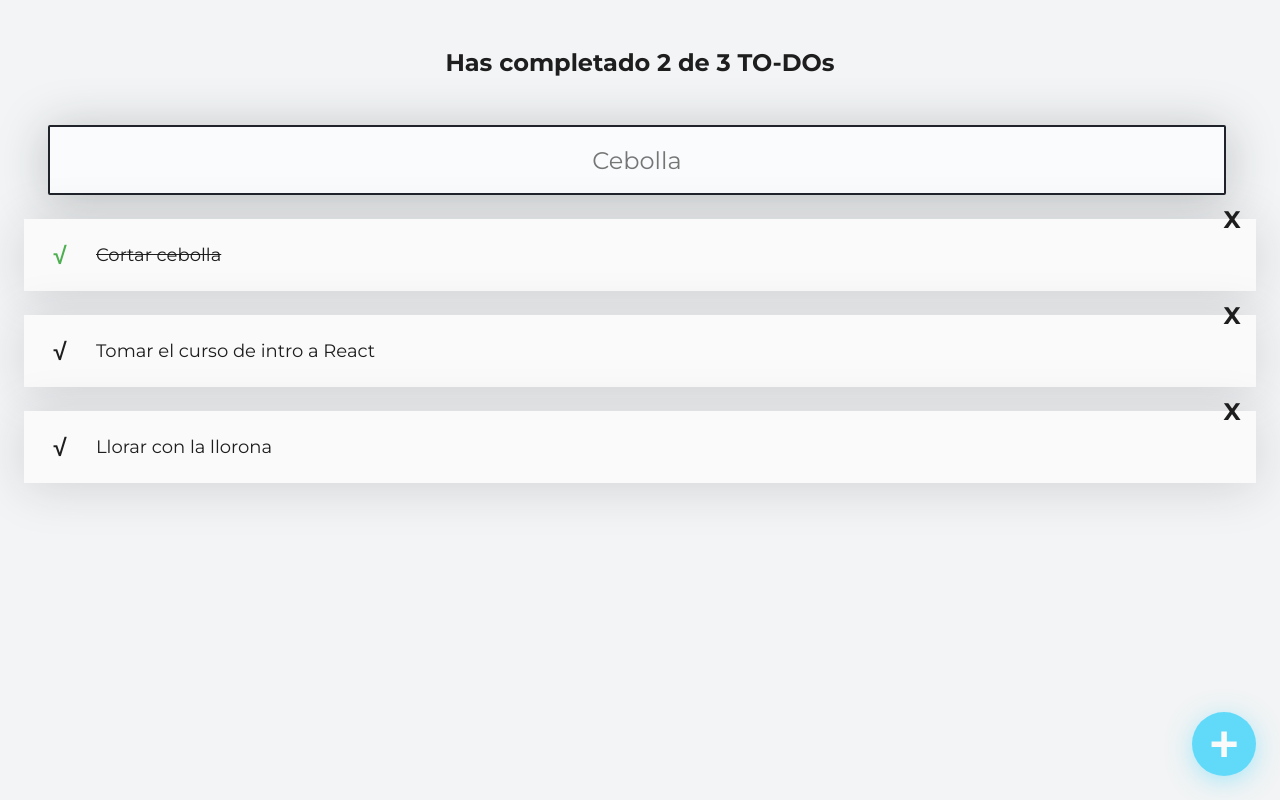
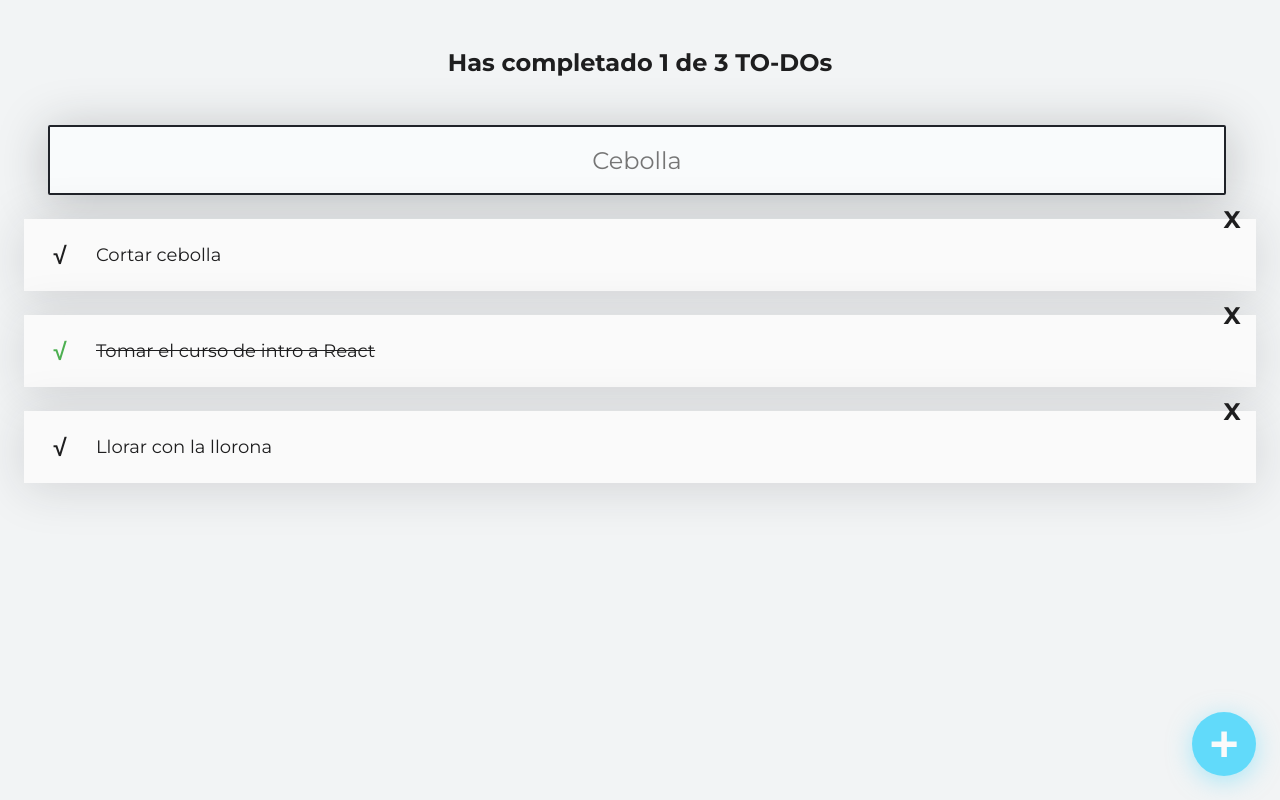
Before and after one commit to AndresCV29/configuracion-manual-react, a React (Create React App) app: page / in a window 1280 px wide. Built offline with nearby package versions, Linux system fonts and the light colour scheme.

Commit message:
clase 10 - contando y buscando ToDos

```diff
--- a/src/App.js
+++ b/src/App.js
@@ -6,14 +6,14 @@
 import { CreateToDoButton } from "./CreateToDoButton";
 /* import './App.css'; */
 
-const todos = [
+const defaultToDos = [
   {
     text: 'Cortar cebolla',
-    completed: true
+    completed: false
   },
   {
     text: 'Tomar el curso de intro a React',
-    completed: false
+    completed: true
   },
   {
     text: 'Llorar con la llorona',
@@ -22,19 +22,43 @@
 ]
 
 function App(props) {
+  const [toDos, setToDos] = React.useState(defaultToDos)
+  const [searchValue, setSearchValue] = React.useState('')
+
+  const completedToDos = toDos.filter(toDo => toDo.completed === true).length
+  const totalToDos = toDos.length
+
+  let searchedToDos = []
+
+  if(!searchValue.length >= 1){
+    searchedToDos = toDos
+  }else{
+    searchedToDos = toDos.filter(toDo => {
+      const toDoText = toDo.text.toLowerCase()
+      const searchedText = searchValue.toLowerCase()
+      return toDoText.includes(searchedText)
+    })
+  }
+
   return (
     <React.Fragment>
 
-      <ToDoCounter/>
+      <ToDoCounter
+        total={totalToDos}
+        completed={completedToDos}
+      />
 
-      <ToDoSearch/>
+      <ToDoSearch
+        searchValue={searchValue}
+        setSearchValue={setSearchValue}
+      />
 
       <ToDoList>
-        {todos.map(todo => (
+        {searchedToDos.map(toDo => (
           <ToDoItem
-            key={todo.text}
-            text={todo.text}
-            completed={todo.completed}
+            key={toDo.text}
+            text={toDo.text}
+            completed={toDo.completed}
           />
         ))}
       </ToDoList>
--- a/src/ToDoCounter.js
+++ b/src/ToDoCounter.js
@@ -1,9 +1,10 @@
 import React from "react";
 import './ToDoCounter.css';
 
-function ToDoCounter () {
+function ToDoCounter ({total, completed}) {
+
     return (
-        <h2 className="ToDoCounter">Has completado 2 de 3 TO-DOs</h2>
+        <h2 className="ToDoCounter">Has completado {completed} de {total} TO-DOs</h2>
     );
 }
 
--- a/src/ToDoSearch.js
+++ b/src/ToDoSearch.js
@@ -1,25 +1,22 @@
 import React from "react";
 import './ToDoSearch.css';
 
-function ToDoSearch () {
+function ToDoSearch ({searchValue, setSearchValue}) {
 
-    const [searchValue, setSearchValue] = React.useState('')
+    const [] = React.useState('')
 
     const onSearchValueChange = (event) => {
         setSearchValue(event.target.value);
     }
 
-    return [
+    return (
         <input
             className="ToDoSearch"
             placeholder="Cebolla"
             value={searchValue}
             onChange={onSearchValueChange}
-        />,
-        <p>
-            {searchValue}
-        </p>
-    ]
+        />
+    )
 }
 
 export {ToDoSearch};
```
